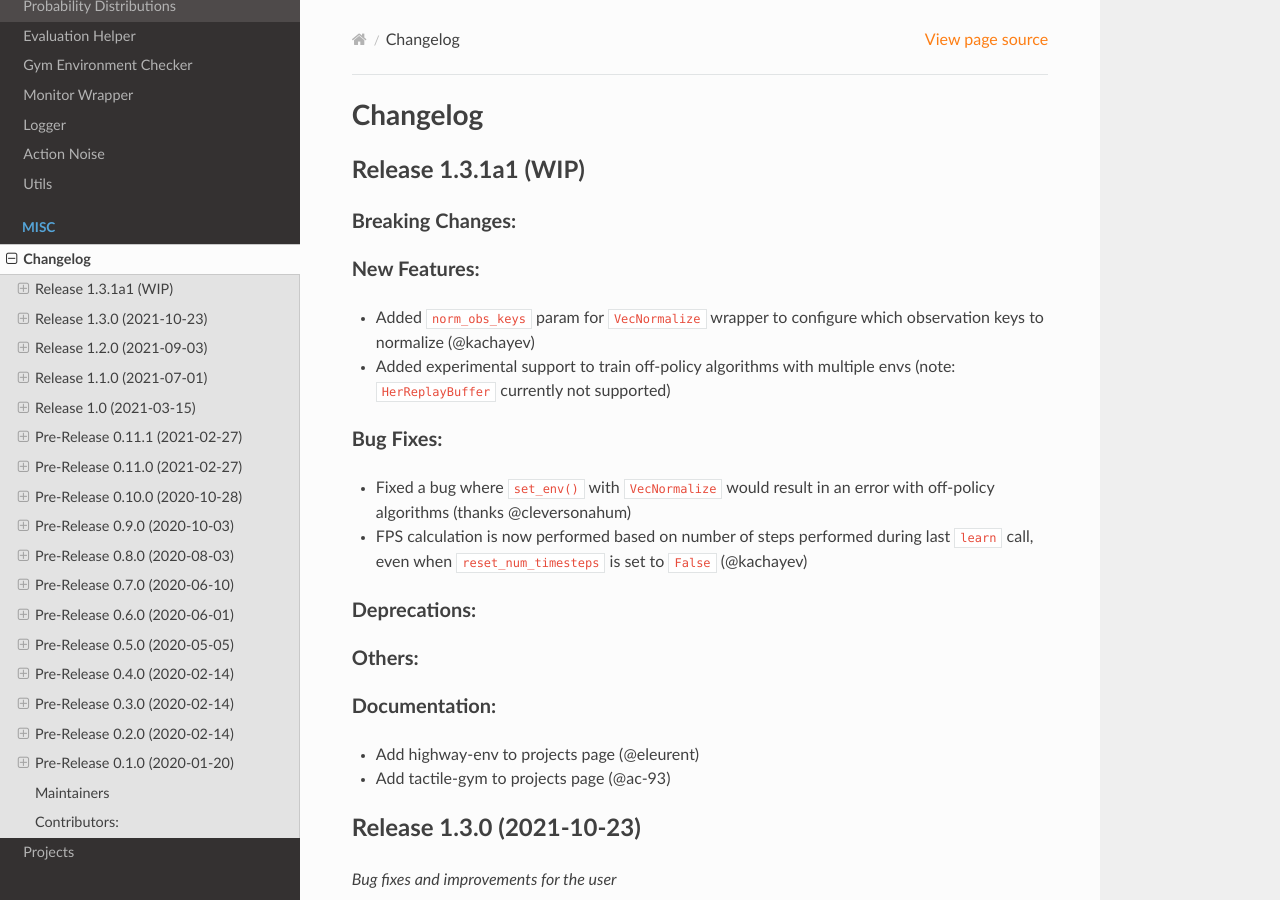
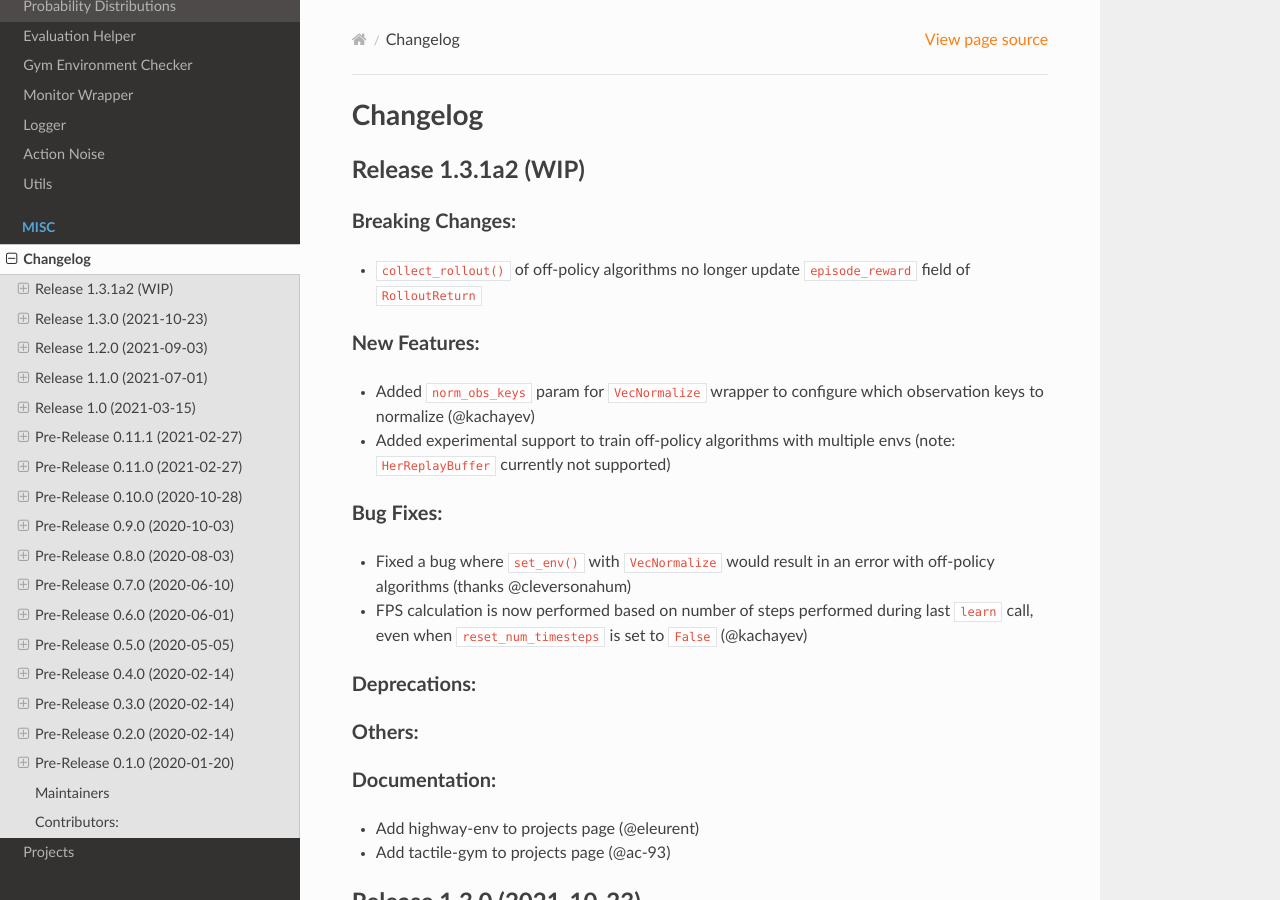
Before and after one commit to DLR-RM/stable-baselines3, a Sphinx documentation site: the page built from docs/misc/changelog.rst, in a window 1280 px wide and 900 px high. Built offline with Sphinx 7.4.7 and the Read the Docs theme 2.0.0, drawn with Linux system fonts in a browser that asks for light colours.

Commit message:
Update version

```diff
--- a/docs/misc/changelog.rst
+++ b/docs/misc/changelog.rst
@@ -4,11 +4,12 @@ Changelog
 ==========
 
 
-Release 1.3.1a1 (WIP)
+Release 1.3.1a2 (WIP)
 ---------------------------
 
 Breaking Changes:
 ^^^^^^^^^^^^^^^^^
+- ``collect_rollout()`` of off-policy algorithms no longer update ``episode_reward`` field of ``RolloutReturn``
 
 New Features:
 ^^^^^^^^^^^^^
--- a/stable_baselines3/version.txt
+++ b/stable_baselines3/version.txt
@@ -1 +1 @@
-1.3.1a1
+1.3.1a2
```
